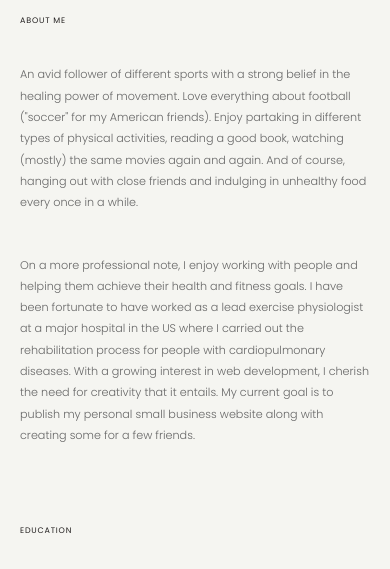
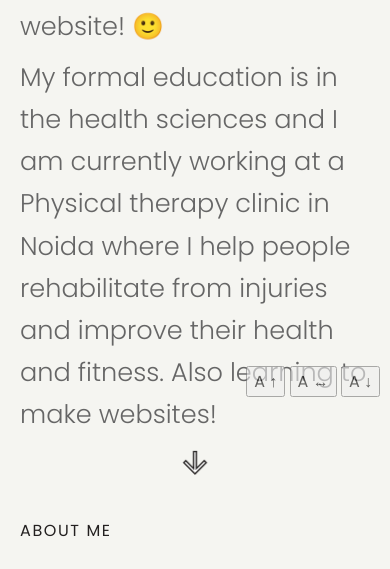
Before and after one commit to aim4astar/web-projects, a website built with Vite: page MyPortfolio/index.html in a window 390 px wide. Shown: the part 427-996 px from the top of the page. Built offline with nearby package versions, Linux system fonts and the light colour scheme.

Commit message:
Changes: Added Favicon, size-changing buttons

```diff
--- a/MyPortfolio/components/_base.css
+++ b/MyPortfolio/components/_base.css
@@ -22,6 +22,7 @@
 html {
     background-color: var(--dark-blue);
     color: var(--text-color);
+    font-size: 16px;
 }
 
 html.light-theme {
@@ -57,8 +58,4 @@ input, textarea, button, select {
     :root {
         --gap: 30px;
     }
-
-    html {
-        font-size: 50%;
-    }
 }
--- a/MyPortfolio/components/buttons.css
+++ b/MyPortfolio/components/buttons.css
@@ -88,6 +88,14 @@ button#scroll-down {
     fill: var(--light-icon);
 }
 
+#resize-btns {
+    opacity: 0.6;
+    position: fixed;
+    bottom: 20px;
+    right: 10px;
+    z-index: 1;
+}
+
 @keyframes Bounce {
     0% {
         translate: 0 0;
--- a/MyPortfolio/components/nav.css
+++ b/MyPortfolio/components/nav.css
@@ -14,7 +14,7 @@
     padding-left: 0;
 }
 
-@media (max-width: 37.5rem) {
+@media (max-width: 48.5rem) {
     .nav-links li:not(:last-child) {
         display: none;
     }
--- a/MyPortfolio/index.html
+++ b/MyPortfolio/index.html
@@ -4,6 +4,10 @@
     <meta charset="UTF-8">
     <meta name="viewport" content="width=device-width, initial-scale=1.0">
     <meta http-equiv="X-UA-Compatible" content="IE=edge" />
+    <link rel="apple-touch-icon" sizes="180x180" href="/assets/favicon_io/apple-touch-icon.png">
+    <link rel="icon" sizes="favicon-32x32" type="image/png" href="/public/assets/favicon_io/favicon-32x32.png">
+    <link rel="icon" sizes="favicon-16x16" type="image/png" href="/public/assets/favicon_io/favicon-16x16.png">
+    <link rel="mask-icon" href="/assets/favicon_io/favicon.ico">
     <link rel="stylesheet" href="style.css">
     <link rel="preconnect" href="https://fonts.googleapis.com">
     <link rel="preconnect" href="https://fonts.gstatic.com" crossorigin>
@@ -51,6 +55,11 @@
                 d="M12,3c-4.97,0-9,4.03-9,9s4.03,9,9,9s9-4.03,9-9c0-0.46-0.04-0.92-0.1-1.36c-0.98,1.37-2.58,2.26-4.4,2.26 c-2.98,0-5.4-2.42-5.4-5.4c0-1.81,0.89-3.42,2.26-4.4C12.92,3.04,12.46,3,12,3L12,3z"
             />
         </svg></button>
+        <div id="resize-btns">
+            <button id="biggerSize">A &#8593;</button>
+            <button id="ogSize">A &#8596;</button>
+            <button id="smallerSize">A &#8595;</button>
+        </div>
     </nav>
     <main>
         <section aria-labelledby="intro-h1" id="intro" class="layout-section">
--- a/MyPortfolio/main.js
+++ b/MyPortfolio/main.js
@@ -47,3 +47,17 @@ const next = document.querySelector("#next_btn");
 next.addEventListener("click", () => {
   plusSlides(1);
 })
+
+function makeSizer(size) {
+  return function() {
+    document.documentElement.style.fontSize = size + 'px';
+  };
+}
+
+let smallerSize = makeSizer(12);
+let ogSize = makeSizer(16);
+let biggerSize = makeSizer(20);
+
+document.getElementById("smallerSize").onclick = smallerSize;
+document.getElementById("ogSize").onclick = ogSize;
+document.getElementById("biggerSize").onclick = biggerSize;
```
Also changed, not shown: MyPortfolio/public/assets/favicon_io/android-chrome-192x192.png (added), MyPortfolio/public/assets/favicon_io/android-chrome-512x512.png (added), MyPortfolio/public/assets/favicon_io/apple-touch-icon.png (added), MyPortfolio/public/assets/favicon_io/favicon-16x16.png (added), MyPortfolio/public/assets/favicon_io/favicon-32x32.png (added), MyPortfolio/public/assets/favicon_io/favicon.ico (added), MyPortfolio/public/assets/favicon_io/site.webmanifest (added).
